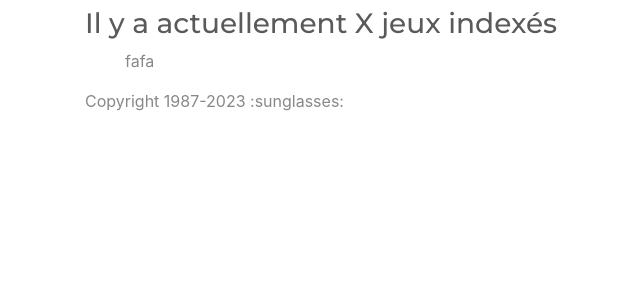
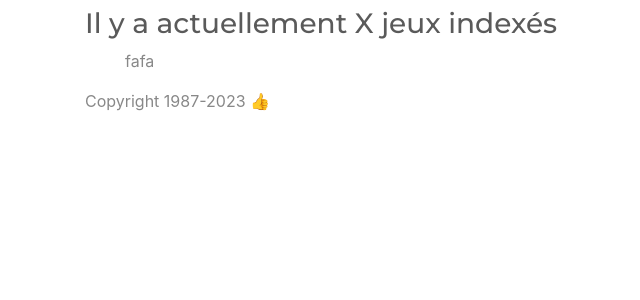
Before and after one commit to uglykidmat/SymfonyAmar54, a Symfony app: template templates/home/index.html.twig in a window 1280 px wide. Shown: the part 237-537 px from the top of the page, without its empty margins (0-640 px from the left). Run offline with Twig, Linux system fonts and the light colour scheme; the template is opened without the code that fills it, so the values that code supplies are empty; some libraries are stand-ins or nearby versions.

Commit message:
Update footer + styles
Update footer + styles

```diff
--- a/templates/base.html.twig
+++ b/templates/base.html.twig
@@ -63,13 +63,12 @@
             {% block body %}{% endblock %}
         </div>
 
-        <div class="container">
             {% block footer %}
-                <p>Copyright 1987-2023 :sunglasses:  </p>
+                {% include "footer.html.twig" %}
             {% endblock footer %}
-        </div>
 
-        <script src="https://cdn.jsdelivr.net/npm/jquery@3.5.1/dist/jquery.slim.min.js" integrity="sha384-DfXdz2htPH0lsSSs5nCTpuj/zy4C+OGpamoFVy38MVBnE+IbbVYUew+OrCXaRkfj" crossorigin="anonymous"></script>
-    <script src="https://cdn.jsdelivr.net/npm/bootstrap@4.6.2/dist/js/bootstrap.bundle.min.js" integrity="sha384-Fy6S3B9q64WdZWQUiU+q4/2Lc9npb8tCaSX9FK7E8HnRr0Jz8D6OP9dO5Vg3Q9ct" crossorigin="anonymous"></script>
+
+      <script src="https://cdn.jsdelivr.net/npm/jquery@3.5.1/dist/jquery.slim.min.js" integrity="sha384-DfXdz2htPH0lsSSs5nCTpuj/zy4C+OGpamoFVy38MVBnE+IbbVYUew+OrCXaRkfj" crossorigin="anonymous"></script>
+      <script src="https://cdn.jsdelivr.net/npm/bootstrap@4.6.2/dist/js/bootstrap.bundle.min.js" integrity="sha384-Fy6S3B9q64WdZWQUiU+q4/2Lc9npb8tCaSX9FK7E8HnRr0Jz8D6OP9dO5Vg3Q9ct" crossorigin="anonymous"></script>
     </body>
 </html>
--- a/templates/footer.html.twig
+++ b/templates/footer.html.twig
@@ -1,3 +1,3 @@
-<p>:Copyright: :emoji:  </p>
-</body>
-</html>
+<div class="container">
+    <p>Copyright 1987-2023 👍 </p>
+</div>
```
